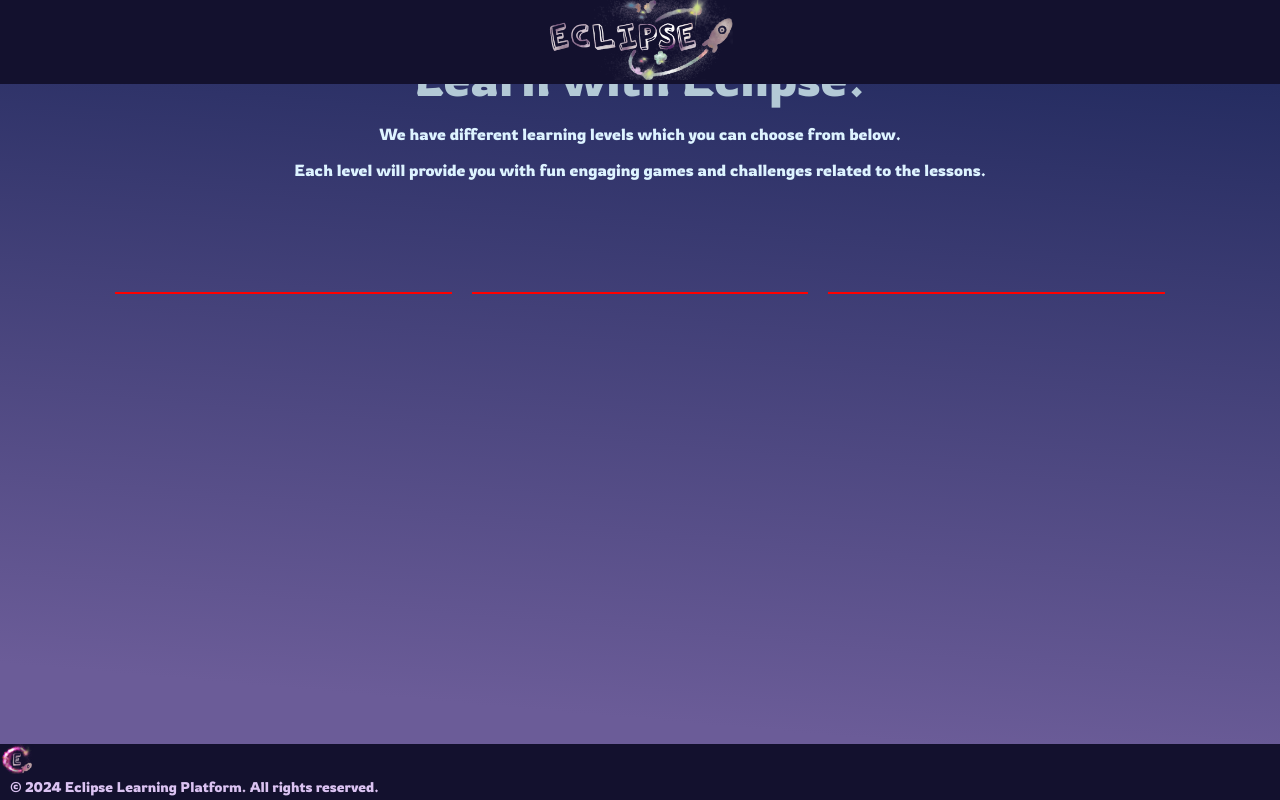
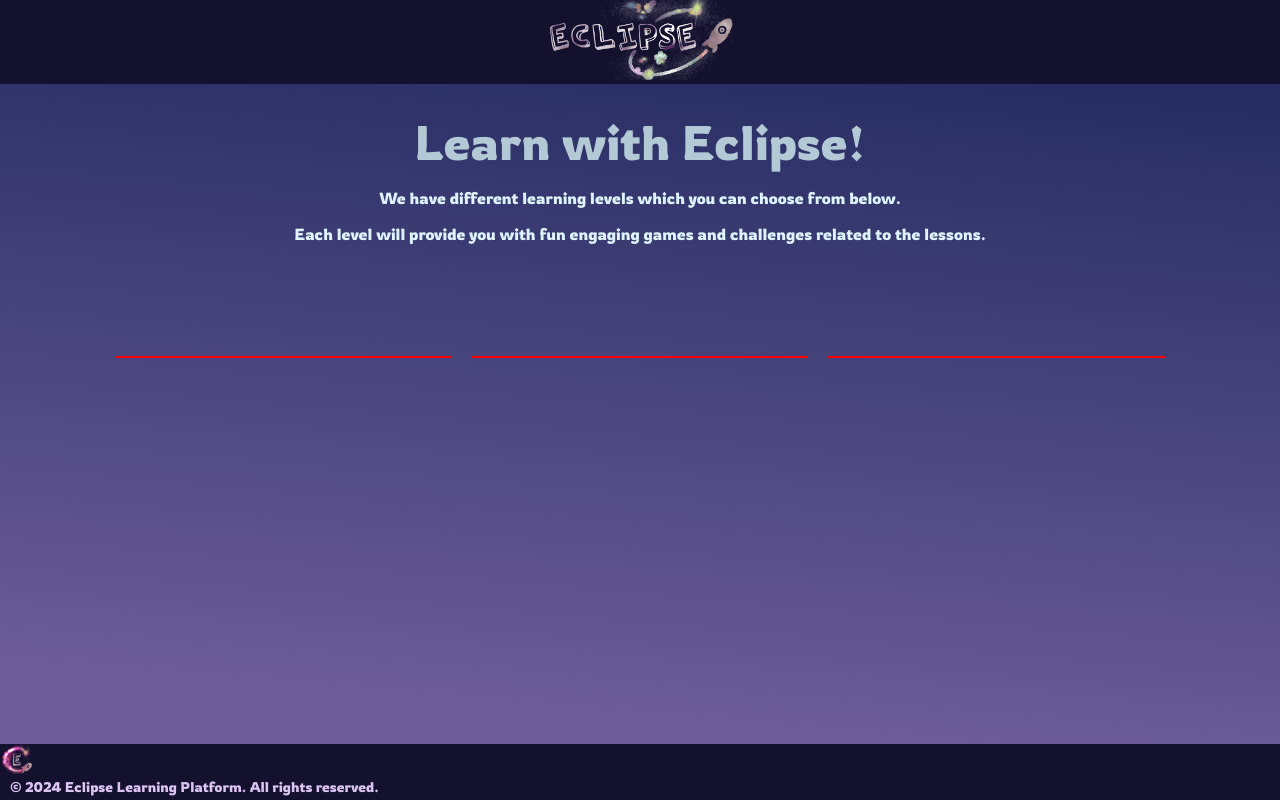
Before and after one commit to obymael/exoplanet.exe, a Vue app in the folder EXOPLANET.EXE/: page / in a window 1280 px wide. Built offline with nearby package versions, Linux system fonts and the light colour scheme.

Commit message:
#2 Include header and footer

```diff
--- a/EXOPLANET.EXE/src/views/HomePage.vue
+++ b/EXOPLANET.EXE/src/views/HomePage.vue
@@ -31,7 +31,7 @@
     display: flex;
     flex-direction: column;
     gap: 1rem;
-    padding-top: 3rem;
+    padding-top: 7rem;
 }
 h1 {
     color: #B3C9D6;
```
